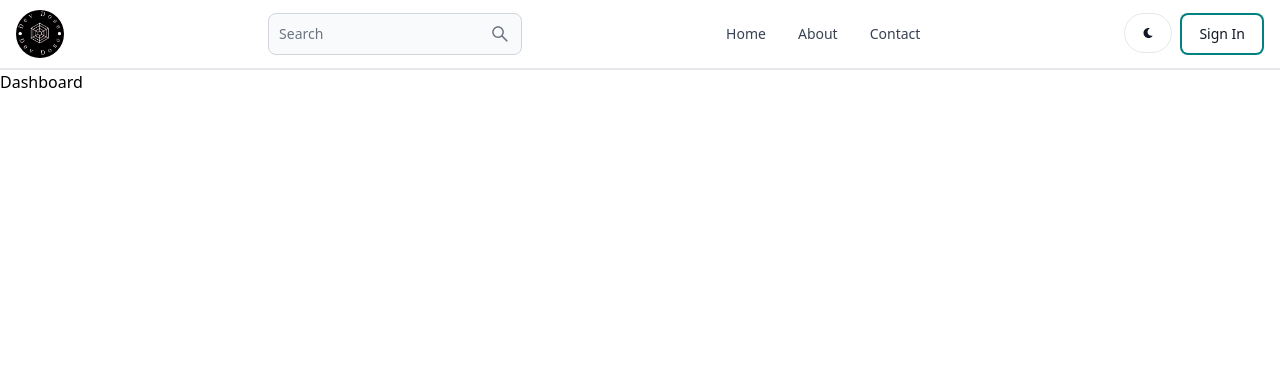
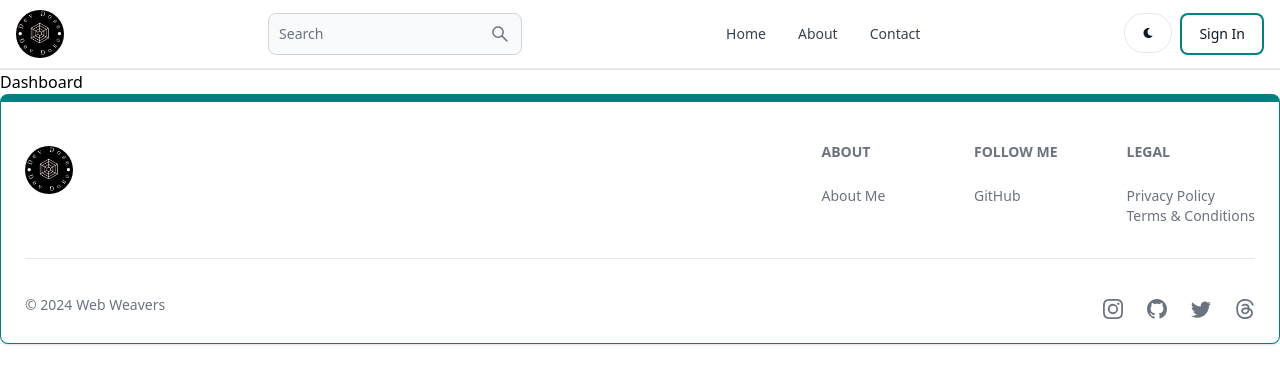
Before and after one commit to ScareCrow-23/blog.app, a React (Vite) app in the folder client/: page /dashboard in a window 1280 px wide. Shown: the top 384 px of the page. Built offline with nearby package versions, Linux system fonts and the light colour scheme.

Commit message:
Created Footer Component

```diff
--- a/client/src/App.jsx
+++ b/client/src/App.jsx
@@ -6,6 +6,7 @@ import Signin from "./pages/Signin";
 import Signup from "./pages/Signup";
 import Dashboard from "./pages/Dashboard";
 import Header from "./components/Header";
+import FooterCom from "./components/Footer";
 export default function App() {
   return (
     <BrowserRouter>
@@ -18,6 +19,7 @@ export default function App() {
         <Route path="/sign-up" element={<Signup />} />
         <Route path="/dashboard" element={<Dashboard />} />
       </Routes>
+      <FooterCom />
     </BrowserRouter>
   );
 }
--- /dev/null
+++ b/client/src/components/Footer.jsx
@@ -0,0 +1,71 @@
+import { Footer } from "flowbite-react";
+import { Link } from "react-router-dom";
+import logo from "../assets/logo.png";
+import { BsInstagram, BsGithub, BsTwitter, BsThreads } from "react-icons/bs";
+export default function FooterCom() {
+  return (
+    <Footer container className="border border-t-8 border-[#008080]">
+      <div className="w-full max-w-7xl mx-auto">
+        <div className="grid w-full justify-between sm:flex md:grid-cols-1">
+          <div className="mt-5">
+            <Link
+              to="/"
+              className="self-centered whitespace-nowrap text-sm sm:text-xl font-semibold dark:text-white"
+            >
+              <img
+                src={logo}
+                alt=""
+                className="h-12 w-12 bg-black rounded-full object-contain object-center overflow-hidden "
+              />
+            </Link>
+          </div>
+          <div className="grid grid-cols-2 gap-8 mt-4 sm:grid-cols-3 sm:gap-6">
+            <div>
+              <Footer.Title title="About" />
+              <Footer.LinkGroup col>
+                <Footer.Link href="#" target="_blank" rel="noopner noreferrer">
+                  About Me
+                </Footer.Link>
+              </Footer.LinkGroup>
+            </div>
+            <div>
+              <Footer.Title title="Follow Me" />
+              <Footer.LinkGroup col>
+                <Footer.Link
+                  href="https://github.com/ScareCrow-23"
+                  target="_blank"
+                  rel="noopner noreferrer"
+                >
+                  GitHub
+                </Footer.Link>
+              </Footer.LinkGroup>
+            </div>
+            <div>
+              <Footer.Title title="Legal" />
+              <Footer.LinkGroup col>
+                <Footer.Link href="#">Privacy Policy</Footer.Link>
+              </Footer.LinkGroup>
+              <Footer.LinkGroup col>
+                <Footer.Link href="#">Terms & Conditions</Footer.Link>
+              </Footer.LinkGroup>
+            </div>
+          </div>
+        </div>
+        <Footer.Divider />
+        <div className="w-full sm:flex sm:items-center sm:justify-between">
+          <Footer.Copyright
+            href="#"
+            by="Web Weavers"
+            year={new Date().getFullYear()}
+          />
+          <div className=" flex gap-6 sm:mt-2 mt-4 sm:justify-center">
+            <Footer.Icon href="#" icon={BsInstagram} />
+            <Footer.Icon href="#" icon={BsGithub} />
+            <Footer.Icon href="#" icon={BsTwitter} />
+            <Footer.Icon href="#" icon={BsThreads} />
+          </div>
+        </div>
+      </div>
+    </Footer>
+  );
+}
```
